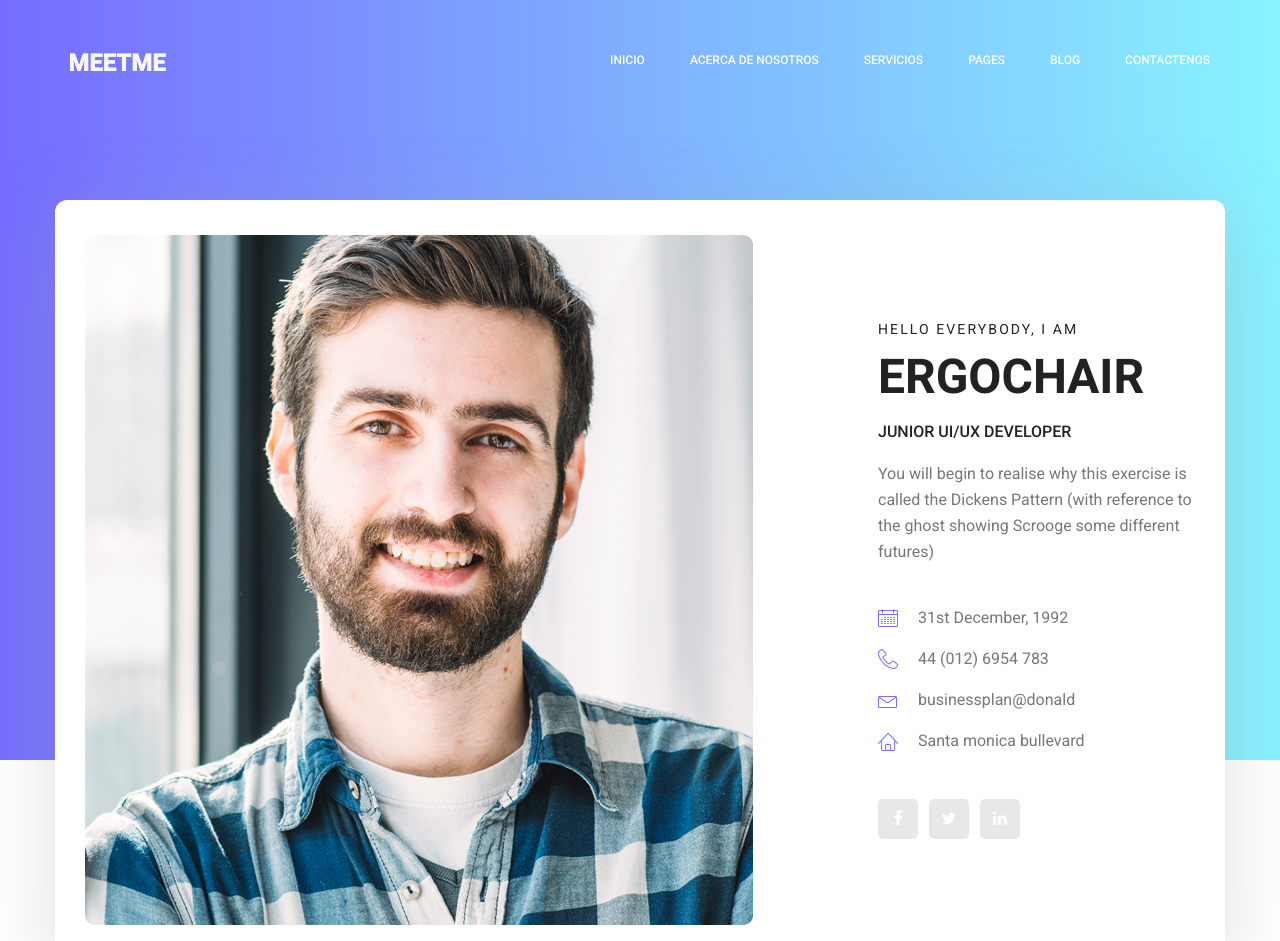
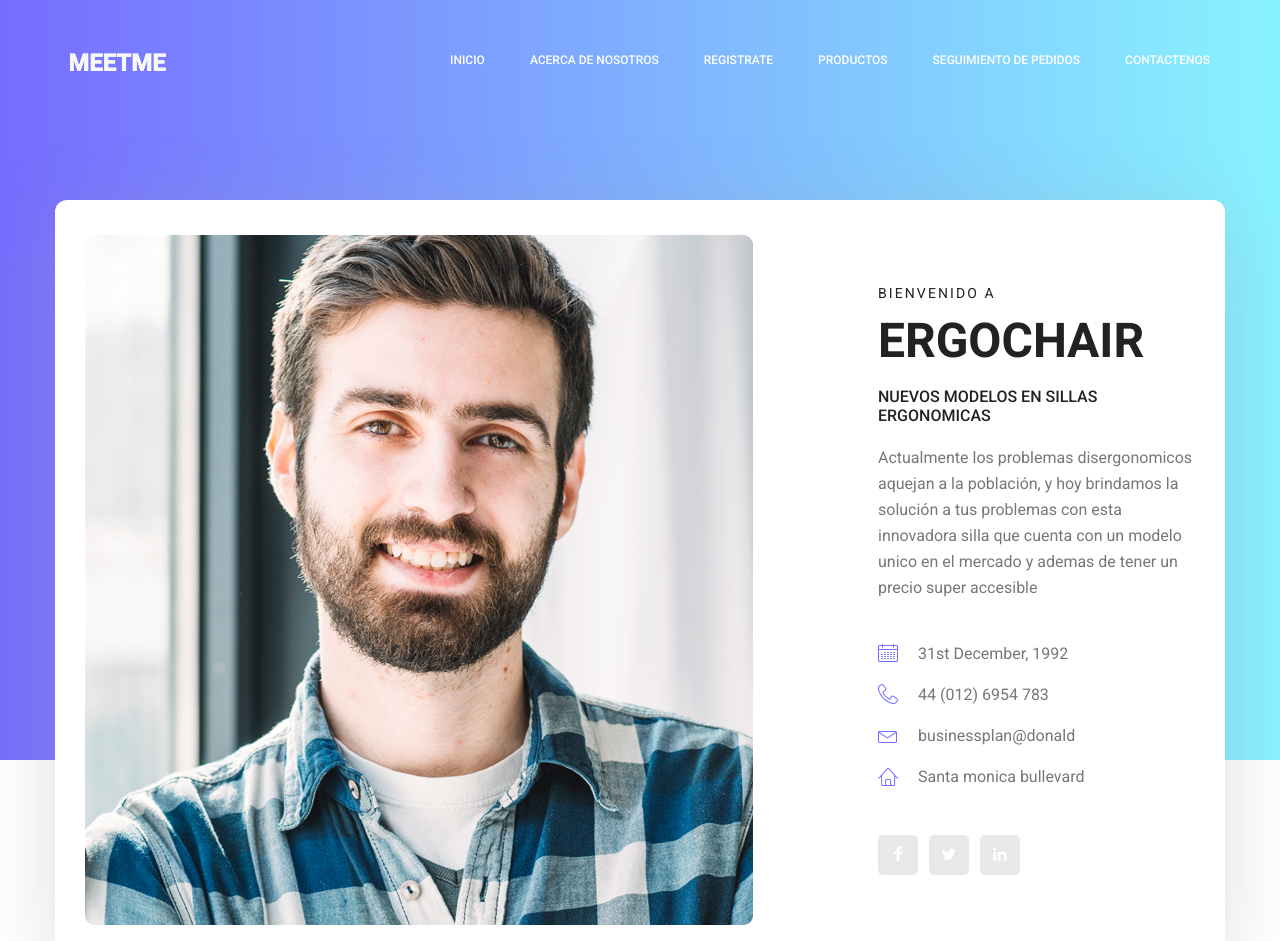
Before and after one commit to Danagarlet/Fab-lab, a plain HTML site: page index.html in a window 1280 px wide. Shown: the top 941 px of the page. Drawn offline with Linux system fonts and the light colour scheme.

Commit message:
Update index.html
4

```diff
--- a/index.html
+++ b/index.html
@@ -39,19 +39,19 @@
 							<ul class="nav navbar-nav menu_nav ml-auto">
 								<li class="nav-item active"><a class="nav-link" href="index.html">Inicio</a></li>
 								<li class="nav-item"><a class="nav-link" href="about-us.html">Acerca de Nosotros</a></li>
-								<li class="nav-item"><a class="nav-link" href="services.html">Servicios</a></li>
+								<li class="nav-item"><a class="nav-link" href="services.html">Registrate</a></li>
 								<li class="nav-item submenu dropdown">
-									<a href="#" class="nav-link dropdown-toggle" data-toggle="dropdown" role="button" aria-haspopup="true" aria-expanded="false">Pages</a>
+									<a href="#" class="nav-link dropdown-toggle" data-toggle="dropdown" role="button" aria-haspopup="true" aria-expanded="false">Productos</a>
 									<ul class="dropdown-menu">
-										<li class="nav-item"><a class="nav-link" href="portfolio.html">Portfolio</a></li>
-										<li class="nav-item"><a class="nav-link" href="elements.html">Productos</a></li>
+										<li class="nav-item"><a class="nav-link" href="portfolio.html">Sin soporte </a></li>
+										<li class="nav-item"><a class="nav-link" href="elements.html">Con soporte</a></li>
 									</ul>
 								</li>
 								<li class="nav-item submenu dropdown">
-									<a href="#" class="nav-link dropdown-toggle" data-toggle="dropdown" role="button" aria-haspopup="true" aria-expanded="false">Blog</a>
+									<a href="#" class="nav-link dropdown-toggle" data-toggle="dropdown" role="button" aria-haspopup="true" aria-expanded="false">Seguimiento de pedidos</a>
 									<ul class="dropdown-menu">
-										<li class="nav-item"><a class="nav-link" href="blog.html">Blog</a></li>
-										<li class="nav-item"><a class="nav-link" href="single-blog.html">Blog Details</a></li>
+										<li class="nav-item"><a class="nav-link" href="blog.html">Nacional</a></li>
+										<li class="nav-item"><a class="nav-link" href="single-blog.html">Internacional</a></li>
 									</ul>
 								</li>
 								<li class="nav-item"><a class="nav-link" href="contact.html">Contactenos</a></li>
@@ -74,10 +74,10 @@
 							</div>
 							<div class="media-body">
 								<div class="personal_text">
-									<h6>Hello Everybody, i am</h6>
+									<h6>Bienvenido a</h6>
 									<h3>Ergochair</h3>
-									<h4>Junior UI/UX Developer</h4>
-									<p>You will begin to realise why this exercise is called the Dickens Pattern (with reference to the ghost showing Scrooge some different futures)</p>
+									<h4>Nuevos modelos en sillas ergonomicas</h4>
+									<p>Actualmente los problemas disergonomicos aquejan a la población, y hoy brindamos la solución a tus problemas con esta innovadora silla que cuenta con un modelo unico en el mercado y ademas de tener un precio super accesible</p>
 									<ul class="list basic_info">
 										<li><a href="#"><i class="lnr lnr-calendar-full"></i> 31st December, 1992</a></li>
 										<li><a href="#"><i class="lnr lnr-phone-handset"></i> 44 (012) 6954 783</a></li>
```
